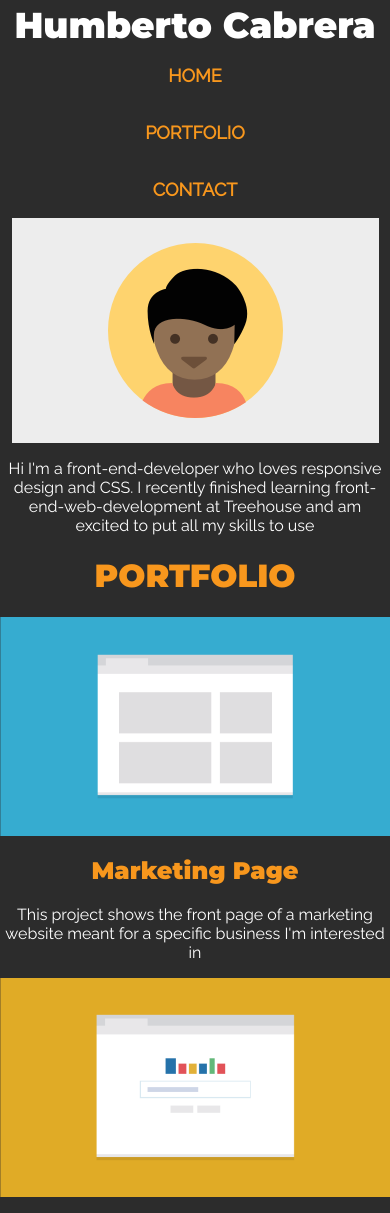
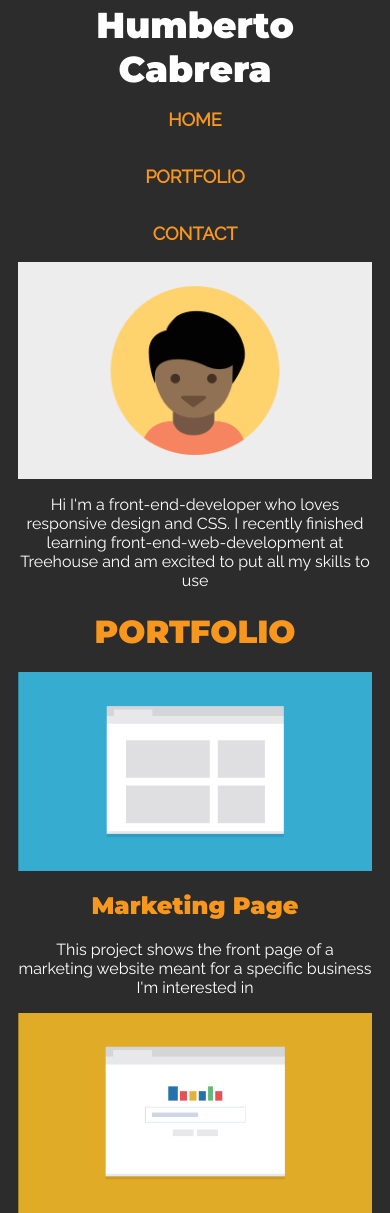
Before and after one commit to hcabrera92/HumbertoC-responsive-layout-site, a plain HTML site: page index.html in a window 390 px wide. Shown: the part 53-1266 px from the top of the page. Drawn offline with Linux system fonts and the light colour scheme.

Commit message:
Fixed padding

```diff
--- a/css/styles.css
+++ b/css/styles.css
@@ -5,7 +5,7 @@
 
 body {
   margin: 0;
-  padding: 0;
+  padding: 0 1em;
   text-align: center;
   font-family: 'Raleway', sans-serif;
   background-color: 2C2C2C;
@@ -35,7 +35,10 @@ a{
 
 }
 
-
+.container {
+    width: 99%; /*for mobile & tablet*/
+    max-width: 1200px; /*for desktops*/
+    margin: 0 auto; /*this will center everything no matter the width of the viewport*/
 /*MAIN STYLES*/
 .main-nav {
     padding-top: 2em;
@@ -78,3 +81,7 @@ footer {
     color: white;
 
 }
+
+footer, li {
+  color: white;
+}
--- a/index.html
+++ b/index.html
@@ -11,7 +11,7 @@
   </head>
   <body>
 
-  <header>
+  <header class="container">
     <nav class="main-nav">
       <ul class="nav">
         <li class="name-logo">Humberto Cabrera</li>
@@ -28,7 +28,7 @@
     </header>
 
     <main>
-      <div>
+      <div class="container">
 
         <h1>PORTFOLIO</h1>
         <div class="">
@@ -70,8 +70,10 @@
     </main>
 
     <footer>
-    <span>Humberto Cabrera</span>
-    <span>BACK TO TOP</span>
+      <h3>Humberto Cabrera</h3>
+    <ul>
+      <li><a href="#">BACK TO TOP</a></li>
+    </ul>
     </footer>
 
 
```
